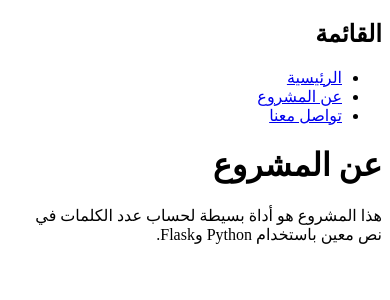
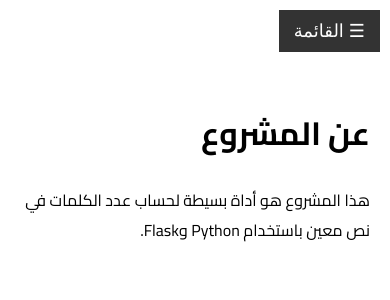
Before and after one commit to ahmadremaw/word-counter-fixed, a Flask app: page /about in a window 390 px wide. Shown: the top 300 px of the page. Run offline with Flask 3, Linux system fonts and the light colour scheme.

Commit message:
Update layout.html

```diff
--- a/templates/layout.html
+++ b/templates/layout.html
@@ -5,13 +5,90 @@
     <title>{% block title %}عداد الكلمات{% endblock %}</title>
     <link rel="stylesheet" href="{{ url_for('static', filename='style.css') }}">
     <link href="https://fonts.googleapis.com/css2?family=Cairo:wght@400;700&display=swap" rel="stylesheet">
+    <style>
+        body {
+            font-family: 'Cairo', sans-serif;
+            margin: 0;
+        }
+
+        .layout {
+            display: flex;
+        }
+
+        .sidebar {
+            width: 200px;
+            background-color: #f4f4f4;
+            padding: 20px;
+            transition: transform 0.3s ease;
+        }
+
+        .sidebar h2 {
+            margin-top: 0;
+        }
+
+        .sidebar ul {
+            list-style: none;
+            padding: 0;
+        }
+
+        .sidebar ul li {
+            margin: 10px 0;
+        }
+
+        .sidebar ul li a {
+            text-decoration: none;
+            color: #333;
+        }
+
+        .container {
+            flex: 1;
+            padding: 20px;
+        }
+
+        .menu-toggle {
+            display: none;
+            background-color: #333;
+            color: #fff;
+            border: none;
+            padding: 10px 15px;
+            font-size: 18px;
+            cursor: pointer;
+            margin: 10px;
+        }
+
+        @media (max-width: 768px) {
+            .sidebar {
+                position: fixed;
+                right: 0;
+                top: 0;
+                height: 100%;
+                transform: translateX(100%);
+                z-index: 1000;
+            }
+
+            .sidebar.active {
+                transform: translateX(0);
+            }
+
+            .menu-toggle {
+                display: block;
+            }
+
+            .layout {
+                flex-direction: column;
+            }
+        }
+    </style>
 </head>
 <body>
+    <button class="menu-toggle" onclick="toggleSidebar()">☰ القائمة</button>
+
     <div class="layout">
-        <nav class="sidebar">
+        <nav class="sidebar" id="sidebar">
             <h2>القائمة</h2>
             <ul>
                 <li><a href="/">الرئيسية</a></li>
+                <li><a href="/pages/word-counter">عداد الكلمات</a></li>
                 <li><a href="/about">عن المشروع</a></li>
                 <li><a href="/contact">تواصل معنا</a></li>
             </ul>
@@ -21,5 +98,11 @@
             {% block content %}{% endblock %}
         </div>
     </div>
+
+    <script>
+        function toggleSidebar() {
+            document.getElementById('sidebar').classList.toggle('active');
+        }
+    </script>
 </body>
 </html>
```
